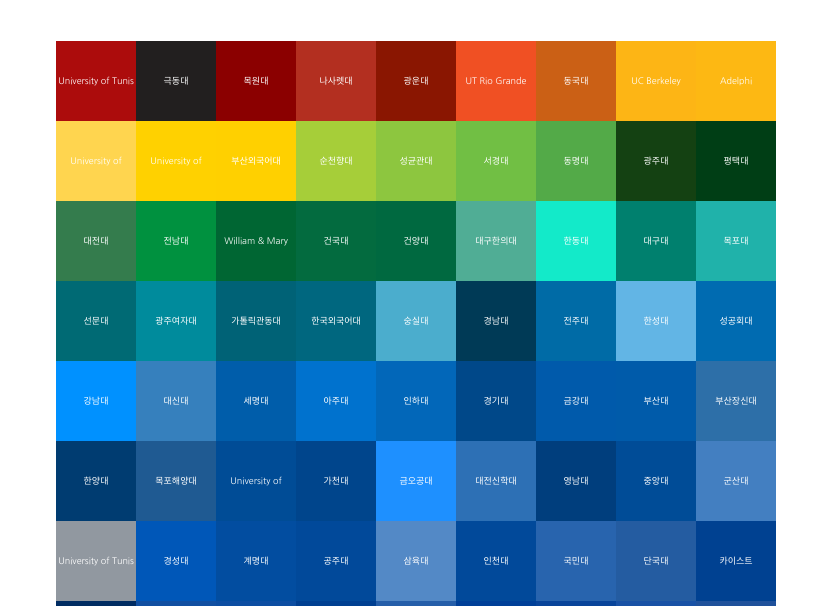
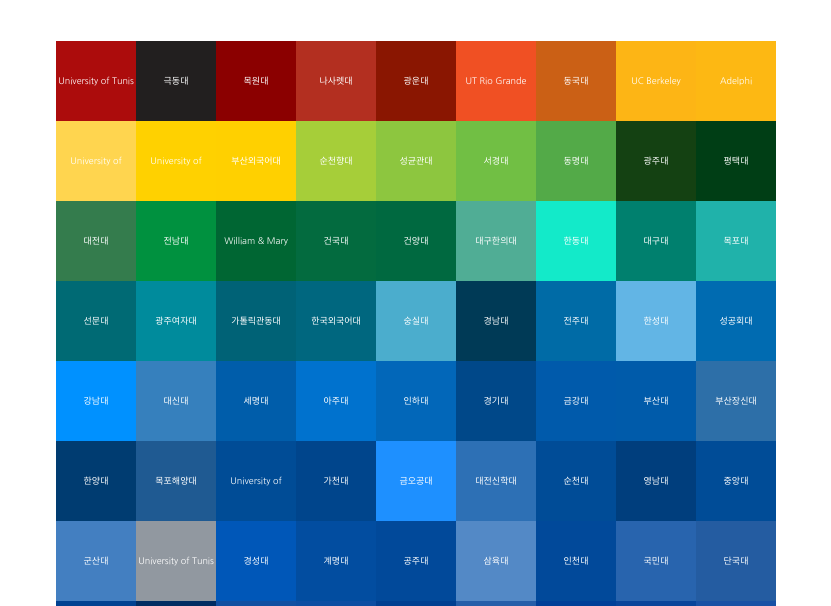
Before and after one commit to nayunhwan/UnivColor, a plain HTML site: page index.html in a window 1280 px wide. Shown: the part 194-800 px from the top of the page, without its empty margins (224-1055 px from the left). Drawn offline with nearby package versions, Linux system fonts and the light colour scheme.

Commit message:
순천대 추가

```diff
--- a/index.html
+++ b/index.html
@@ -52,7 +52,7 @@
           "동국대", "동덕여대", "동명대", "동서대", "동신대", "동아대", "동양대", "동의대", "루터대", "명지대",
           "목원대", "목포가톨릭대", "목포대", "목포해양대", "배재대", "백석대", "부경대", "부산가톨릭대", "부산대",
           "부산외국어대", "부산장신대", "삼육대", "상명대", "서강대", "서경대", "서울대", "서울과학기술대",
-          "서울시립대", "선문대", "성공회대", "성균관대","세명대", "세종대", "순천향대", "숭실대", "숭의여대", "아주대",
+          "서울시립대", "선문대", "성공회대", "성균관대","세명대", "세종대", "순천대", "순천향대", "숭실대", "숭의여대", "아주대",
           "연세대", "영남대", "인천대", "인하대", "전남대", "전북대", "전주대", "중앙대", "충남대", "충북대", "카이스트",
           "평택대", "한국외국어대", "한국항공대", "한동대", "한밭대", "한성대", "한양대", "호서대", "홍익대"];
 
--- a/univColor.js
+++ b/univColor.js
@@ -112,6 +112,7 @@
   if (univ == "SKKU" || univ.includes("성균관대")) return "#8DC63F";
   if (univ == "SEMYUNG" || univ.includes("세명대")) return "#005DAA";
   if (univ == "SJU" || univ.includes("세종대")) return "#ba0c2f";
+  if (univ == "SCNU" || univ.includes("순천대")) return "#004C97";
     if (univ == "SCH" || univ.includes("순천향대")) return "#A6CE39";
   if (univ == "SSU" || univ.includes("숭실대")) return "#4badcd";
   if (univ == "SWC" || univ.includes("숭의여대")) return "#062d8f";
```
Also changed, not shown: ReadMe.md.
